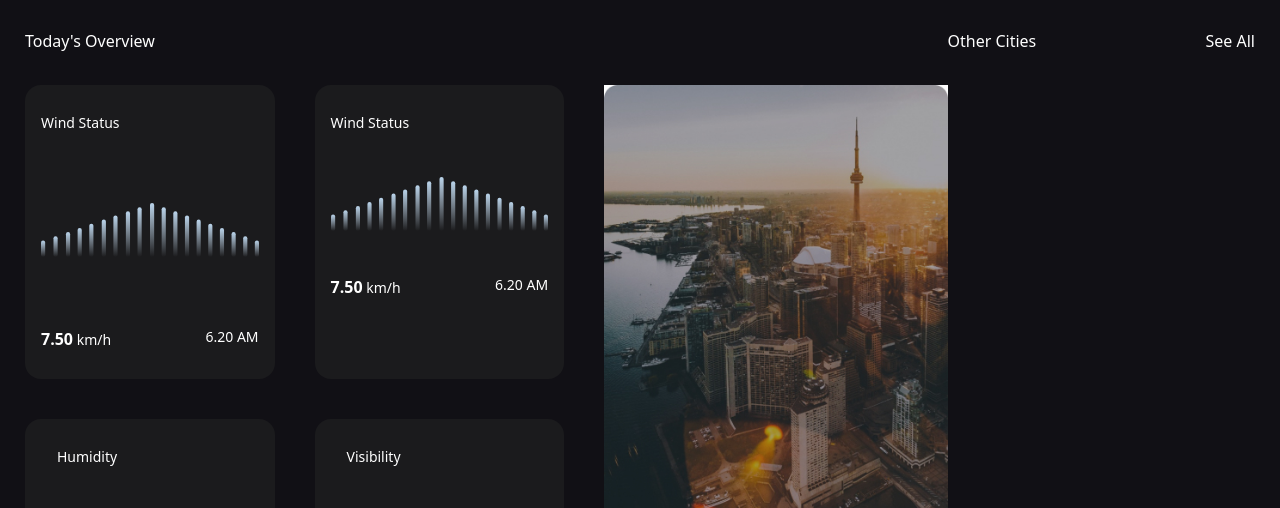
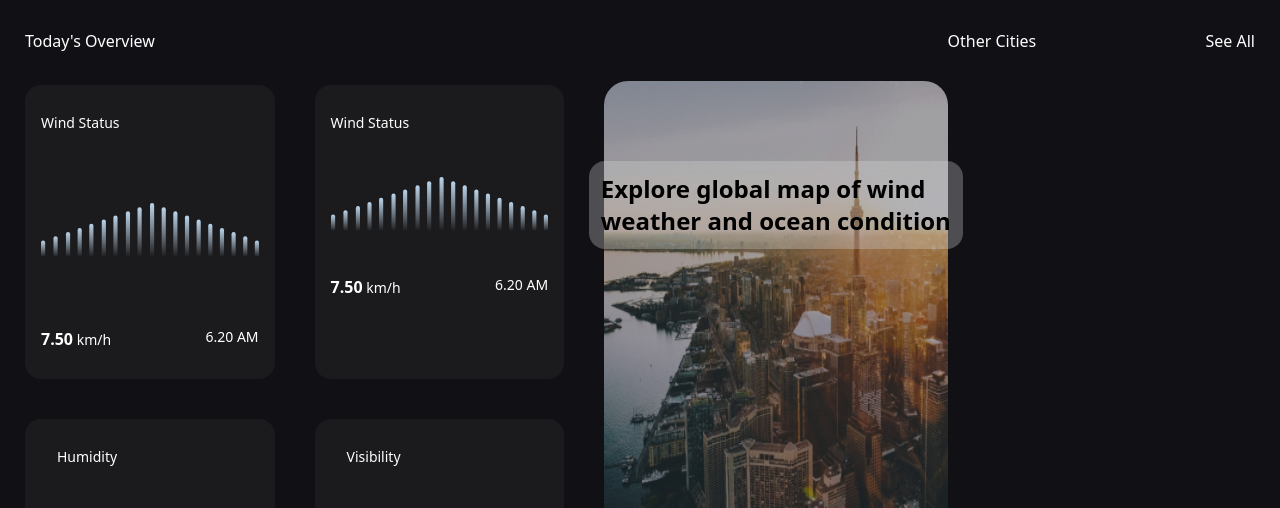
Before and after one commit to ielmira/Weather-App, a website: page index.html in a window 1280 px wide. Shown: the part 388-896 px from the top of the page. Drawn offline with Linux system fonts and the light colour scheme.

Commit message:
update picture

```diff
--- a/index.html
+++ b/index.html
@@ -279,8 +279,11 @@
     <!--end of charts on the left -->
        </div>
            <!-- picture -->
-    <div class="mt-8">
-      <img src="./assets/img/the picture.jpg" alt="">
+    <div class="flex py-7 justify-center">
+      <img class="rounded-3xl relative" src="./assets/img/the picture.jpg" alt="">
+      <p class="absolute px-3 py-3 rounded-2xl text-2xl font-semibold mt-20 bg-my-color">Explore global map of wind <br>
+        weather and ocean condition </p>
+        <button class="font-semibold text-2xl absolute hover:bg-white duration-300 top-[970px] px-12 py-6 rounded-2xl bg-[#D9D9D9]">GET STARTED</button>
      </div>
     <!--end of picture -->
        <!--all left -->
--- a/tailwind.config.js
+++ b/tailwind.config.js
@@ -8,7 +8,10 @@ module.exports = {
       },
       container:{
         'padding':'25px'
-      }
+      },
+      colors:{
+        'my-color':"rgba(217, 217, 217, 0.3)"
+      },
     },
   },
   plugins: [],
```
Also changed, not shown: assets/css/output.css.
